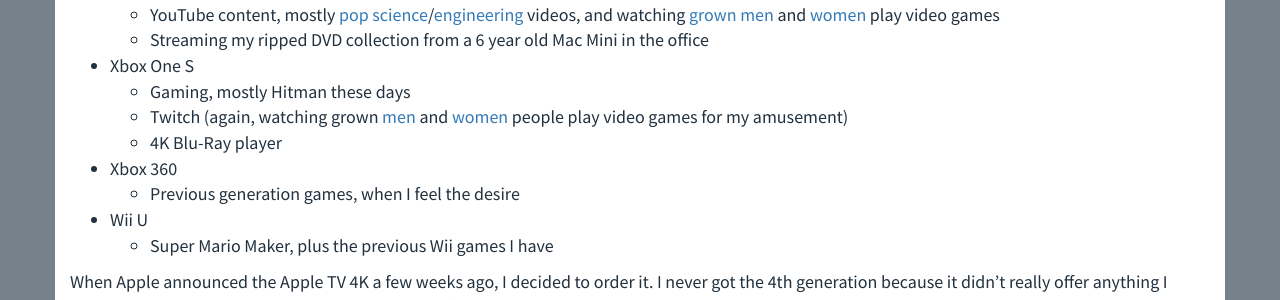
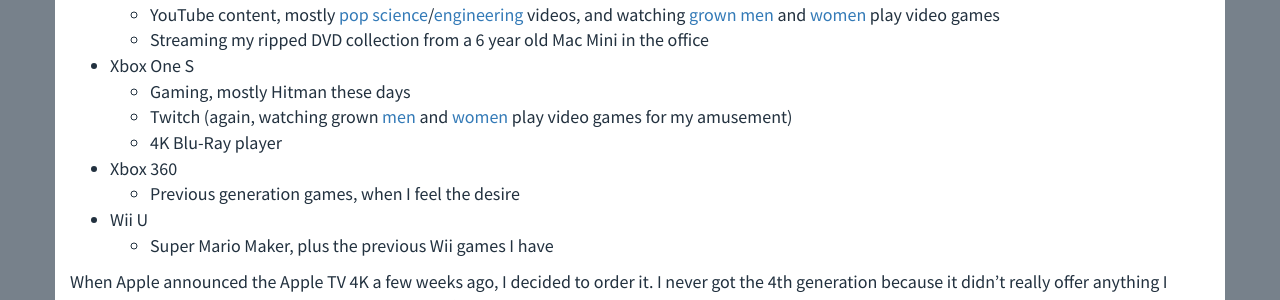
Before and after one commit to rfinnie/jekyll-finnie, a Jekyll site: the page built from _posts/2017-09-22-i-bought-a-launch-day-apple-tv-4k-and-returned-it-the-same-day.md, in a window 1280 px wide. Shown: the part 330-630 px from the top of the page. Built offline with Jekyll 4.4.1, drawn with Linux system fonts in a browser that asks for light colours; nearby versions of some CDN libraries; comment, search, counter and statistics services are not loaded.

Commit message:
Copy edit

```diff
--- a/_posts/2017-09-22-i-bought-a-launch-day-apple-tv-4k-and-returned-it-the-same-day.md
+++ b/_posts/2017-09-22-i-bought-a-launch-day-apple-tv-4k-and-returned-it-the-same-day.md
@@ -19,7 +19,7 @@
     * Streaming my ripped DVD collection from a 6 year old Mac Mini in the office
 * Xbox One S
     * Gaming, mostly Hitman these days
-    * Twitch (again, watching grown [men](https://www.twitch.tv/grandpoobear) and [women](https://www.twitch.tv/tinahacks) people play video games for my amusement)
+    * Twitch (again, watching grown [men](https://www.twitch.tv/grandpoobear) and [women](https://www.twitch.tv/tinahacks) play video games for my amusement)
     * 4K Blu-Ray player
 * Xbox 360
     * Previous generation games, when I feel the desire
```
